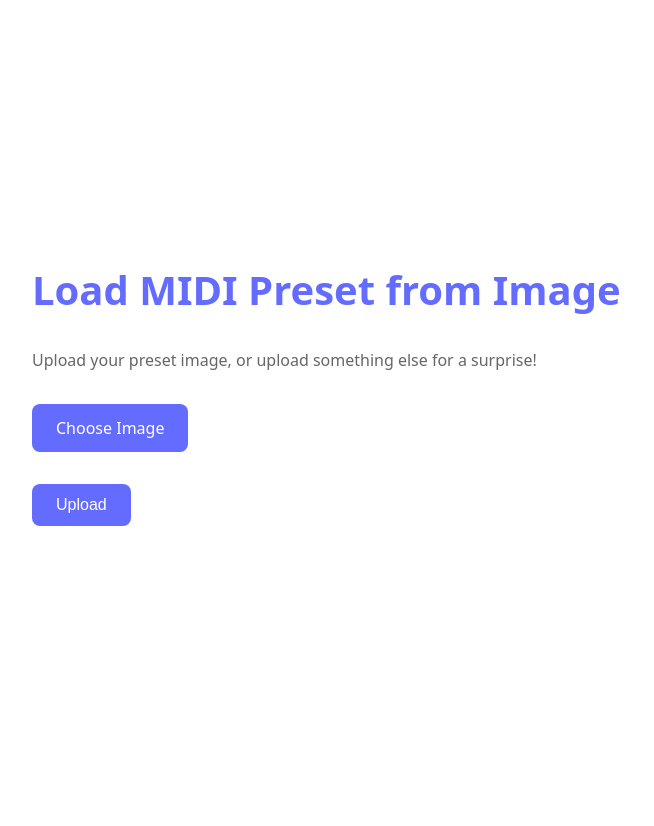
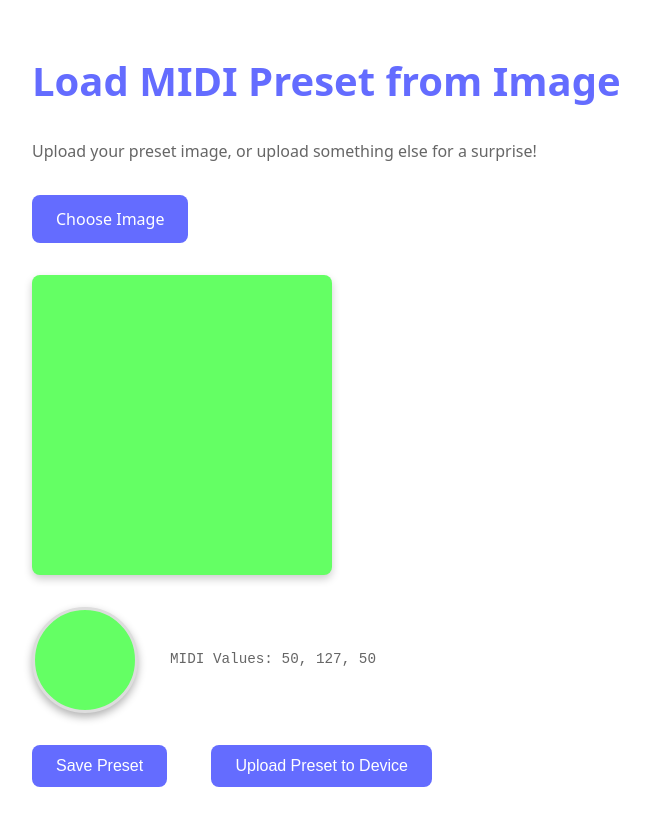
Before and after one commit to unifolia/midi-color-presets, a React (Vite) app: page / in a window 1280 px wide. Shown: the top 826 px of the page, without its empty margins (0-654 px from the left). Before the commit the page ends 800 px from the top, so only its background shows below. Built offline with nearby package versions, Linux system fonts and the light colour scheme.

Commit message:
First working proto

```diff
--- a/src/App.jsx
+++ b/src/App.jsx
@@ -1,55 +1,57 @@
 import React, { useEffect, useState, useRef } from "react";
 
-function App() {
+const App = () => {
+  const canvasRef = useRef(null);
   const [previewImage, setPreviewImage] = useState(null);
-  const [averageColor, setAverageColor] = useState(null);
-  const [midiValues, setMidiValues] = useState(null);
-  const canvasRef = useRef(null);
+  const [RGB, setRGB] = useState({
+    r: 100,
+    g: 255,
+    b: 100,
+  });
 
-  useEffect(() => {
-    // Request access to the Web MIDI API
+  const rgbToMidi = (rgb) => Math.round(rgb * (127 / 255));
+  const midiToRgb = (midi) => Math.round(midi * (255 / 127));
 
-    const onMIDISuccess = (midiAccess) => {
-      for (let input of midiAccess.inputs.values()) {
-        input.onmidimessage = handleMIDIMessage;
+  const updateColorsViaMidi = (note, velocity) => {
+    switch (note) {
+      case 1:
+        setRGB((prevRGB) => ({ ...prevRGB, r: midiToRgb(velocity) }));
+        break;
+      case 33:
+        setRGB((prevRGB) => ({ ...prevRGB, g: midiToRgb(velocity) }));
+        break;
+      case 21:
+        setRGB((prevRGB) => ({ ...prevRGB, b: midiToRgb(velocity) }));
+        break;
     }
-    };
-
-    const onMIDIFailure = () => {
-      console.error("Failed to access MIDI devices.");
   };
 
   const handleMIDIMessage = (event) => {
     const [status, data1, data2] = event.data;
 
     const command = status >> 4;
-      const channel = status & 0xf;
     const note = data1;
     const velocity = data2;
 
     switch (command) {
-        case 8: // note off
-          console.log(`Note Off: ${note} (Channel ${channel + 1})`);
-          break;
-        case 9: // note on
-          if (velocity === 0) {
-            console.log(`Note Off: ${note} (Channel ${channel + 1})`);
-          } else {
-            console.log(
-              `Note On: ${note} (Velocity: ${velocity}, Channel ${channel + 1})`
-            );
-          }
-          break;
-        case 11: // control change
-          console.log(`Control Change: Controller ${note}, Value ${velocity}`);
+      case 11:
+        updateColorsViaMidi(note, velocity);
         break;
       default:
         console.log(`MIDI Message: ${event.data}`);
     }
   };
 
+  useEffect(() => {
     if (navigator.requestMIDIAccess) {
-      navigator.requestMIDIAccess().then(onMIDISuccess, onMIDIFailure);
+      navigator.requestMIDIAccess().then(
+        (midiAccess) => {
+          for (let input of midiAccess.inputs.values()) {
+            input.onmidimessage = handleMIDIMessage;
+          }
+        },
+        () => console.error("Failed to access MIDI devices.")
+      );
     } else {
       console.error("MIDI is not supported on this browser :(");
     }
@@ -61,13 +63,13 @@ function App() {
       const reader = new FileReader();
       reader.onload = (e) => {
         setPreviewImage(e.target.result);
-        calculateAverageColor(e.target.result);
+        calculateRGB(e.target.result);
       };
       reader.readAsDataURL(file);
     }
   };
 
-  const calculateAverageColor = (imageSrc) => {
+  const calculateRGB = (imageSrc) => {
     const img = new Image();
     img.onload = () => {
       const canvas = canvasRef.current;
@@ -83,38 +85,24 @@ function App() {
 
       let totalR = 0,
         totalG = 0,
-        totalB = 0,
-        totalA = 0;
+        totalB = 0;
       let pixelCount = 0;
 
       for (let i = 0; i < data.length; i += 4) {
         totalR += data[i];
         totalG += data[i + 1];
         totalB += data[i + 2];
-        totalA += data[i + 3];
         pixelCount++;
       }
 
       const avgR = Math.round(totalR / pixelCount);
       const avgG = Math.round(totalG / pixelCount);
       const avgB = Math.round(totalB / pixelCount);
-      const avgA = Math.round(totalA / pixelCount);
 
-      const color = { r: avgR, g: avgG, b: avgB, a: avgA };
-      setAverageColor(color);
-
-      const midi = {
-        r: rgbToMidi(avgR),
-        g: rgbToMidi(avgG),
-        b: rgbToMidi(avgB),
-        a: rgbToMidi(avgA),
-      };
-      setMidiValues(midi);
+      setRGB({ r: avgR, g: avgG, b: avgB });
     };
     img.src = imageSrc;
   };
-
-  const rgbToMidi = (rgb) => Math.round(rgb * (127 / 255));
 
   const handleMidiUpload = async () => {
     try {
@@ -126,28 +114,50 @@ function App() {
         return;
       }
 
-      // const output = outputs[0];
+      const output = outputs[0];
 
-      // const placeholderData = [
-      //   [0x90, 60, 100],
-      //   [0x90, 64, 100],
-      //   [0x90, 67, 100],
-      //   [0x80, 60, 0],
-      //   [0x80, 64, 0],
-      //   [0x80, 67, 0],
-      // ];
+      const placeholderData = [
+        [0xb0 + 4, 1, rgbToMidi(RGB.r)],
+        [0xb0 + 4, 33, rgbToMidi(RGB.g)],
+        [0xb0 + 4, 21, rgbToMidi(RGB.b)],
+      ];
 
-      // placeholderData.forEach((message, index) => {
-      //   setTimeout(() => {
-      //     output.send(message);
-      //   }, index * 200);
-      // });
-
-      alert(averageColor);
+      placeholderData.forEach((message, index) => {
+        output.send(message);
+      });
     } catch (error) {
       console.error("MIDI Error:", error);
       alert("MIDI not supported or access denied");
     }
+  };
+
+  const handleSnapshot = () => {
+    const colorSwatchElement = document.querySelector(".color-swatch");
+    if (!colorSwatchElement) {
+      alert("Color swatch not found");
+      return;
+    }
+
+    const canvas = document.createElement("canvas");
+    const ctx = canvas.getContext("2d");
+
+    const rect = colorSwatchElement.getBoundingClientRect();
+    canvas.width = rect.width;
+    canvas.height = rect.height;
+
+    ctx.fillStyle = `rgb(${RGB.r}, ${RGB.g}, ${RGB.b})`;
+    ctx.fillRect(0, 0, canvas.width, canvas.height);
+
+    canvas.toBlob((blob) => {
+      const url = URL.createObjectURL(blob);
+      const link = document.createElement("a");
+      link.download = `color-swatch-${RGB.r}-${RGB.g}-${RGB.b}.png`;
+      link.href = url;
+      document.body.appendChild(link);
+      link.click();
+      document.body.removeChild(link);
+      URL.revokeObjectURL(url);
+    }, "image/png");
   };
 
   return (
@@ -167,25 +177,32 @@ function App() {
         </label>
       </div>
 
-      {previewImage && (
+      {previewImage ? (
         <div className="image-preview">
           <img src={previewImage} alt="Uploaded image" />
         </div>
+      ) : (
+        <div
+          className="color-preview"
+          style={{
+            backgroundColor: `rgba(${RGB.r}, ${RGB.g}, ${RGB.b})`,
+          }}
+        ></div>
       )}
 
-      {averageColor && midiValues && (
+      {RGB && (
         <div className="result">
           <div className="color-display">
             <div
               className="color-swatch"
               style={{
-                backgroundColor: `rgba(${averageColor.r}, ${averageColor.g}, ${averageColor.b}, ${averageColor.a})`,
+                backgroundColor: `rgba(${RGB.r}, ${RGB.g}, ${RGB.b})`,
               }}
             ></div>
             <div className="color-info">
               <p>
-                MIDI Values:
-                {midiValues.r},{midiValues.g},{midiValues.b},{midiValues.a}
+                MIDI Values: {rgbToMidi(RGB.r)}, {rgbToMidi(RGB.g)},{" "}
+                {rgbToMidi(RGB.b)}
               </p>
             </div>
           </div>
@@ -195,12 +212,15 @@ function App() {
       <canvas ref={canvasRef} style={{ display: "none" }}></canvas>
 
       <div className="upload-section">
+        <button className="upload-button" onClick={handleSnapshot}>
+          Save Preset
+        </button>
         <button className="upload-button" onClick={handleMidiUpload}>
-          Upload
+          Upload Preset to Device
         </button>
       </div>
     </div>
   );
-}
+};
 
 export default App;
--- a/src/style.css
+++ b/src/style.css
@@ -44,6 +44,9 @@ p {
 .upload-section {
   margin-bottom: 2em;
   position: relative;
+  display: flex;
+  justify-content: space-between;
+  min-width: 400px;
 }
 
 #imageInput {
@@ -67,8 +70,18 @@ p {
   background-color: #535bf2;
 }
 
-.image-preview {
+.image-preview,
+.color-preview {
   margin-bottom: 2em;
+  max-height: 300px;
+  width: auto;
+  border-radius: 8px;
+  box-shadow: 0 4px 8px rgba(0, 0, 0, 0.2);
+}
+
+.color-preview {
+  height: 300px;
+  width: 300px;
 }
 
 .image-preview img {
@@ -83,7 +96,7 @@ p {
 }
 
 .result {
-  margin-top: 2em;
+  margin: 0 0 2rem 0;
 }
 
 .color-display {
@@ -91,7 +104,6 @@ p {
   align-items: center;
   justify-content: center;
   gap: 2em;
-  margin-top: 1em;
   flex-wrap: wrap;
 }
 
```
Lines whose indentation alone changed are shown as unchanged.
